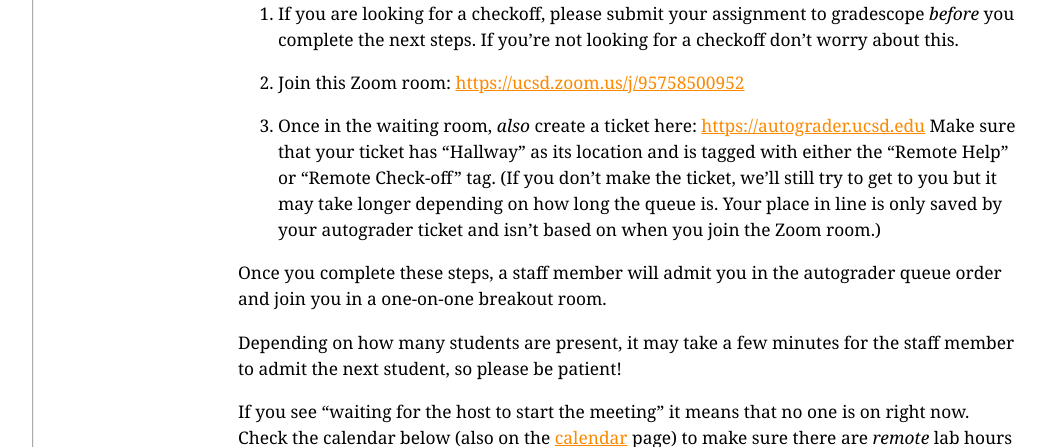
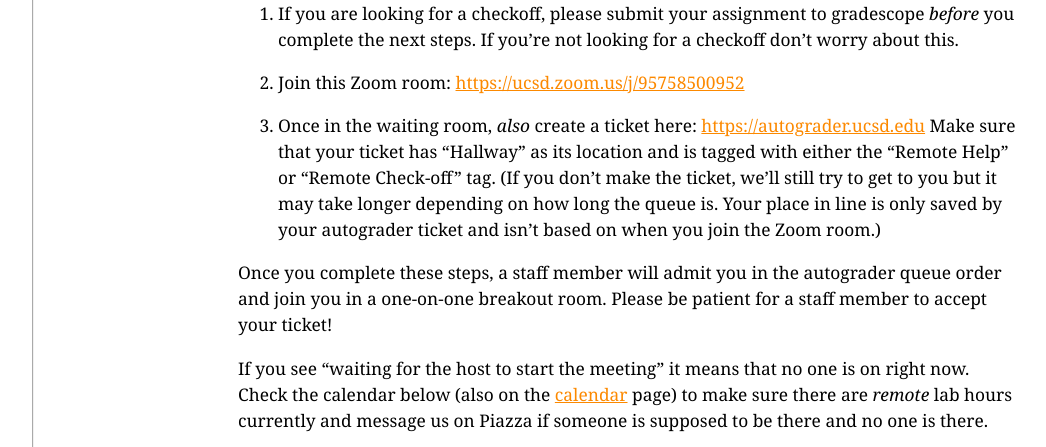
Before and after one commit to ucsd-cse11-w22/ucsd-cse11-w22.github.io, a Jekyll site: the page built from help-hours.md, in a window 1280 px wide and 900 px high, scrolled down 631 px, cut to the strip 0-447 px from the top of the window. Shown: the whole strip, without its empty margins (56-1102 px from the left). Built offline with Jekyll 4.4.1, drawn with Linux system fonts in a browser that asks for light colours.

Commit message:
Update help-hours.md

```diff
--- a/help-hours.md
+++ b/help-hours.md
@@ -40,10 +40,7 @@ to you but it may take longer depending on how long the queue is. Your place in
 saved by your autograder ticket and isn't based on when you join the Zoom room.)
 
 Once you complete these steps, a staff member will admit you in the autograder queue order and join
-you in a one-on-one breakout room.
-
-Depending on how many students are present, it may take a few minutes for the
-staff member to admit the next student, so please be patient!
+you in a one-on-one breakout room. Please be patient for a staff member to accept your ticket!
 
 If you see “waiting for the host to start the meeting” it means that no one is
 on right now. Check the calendar below (also on the [calendar](/calendar.html)
```
